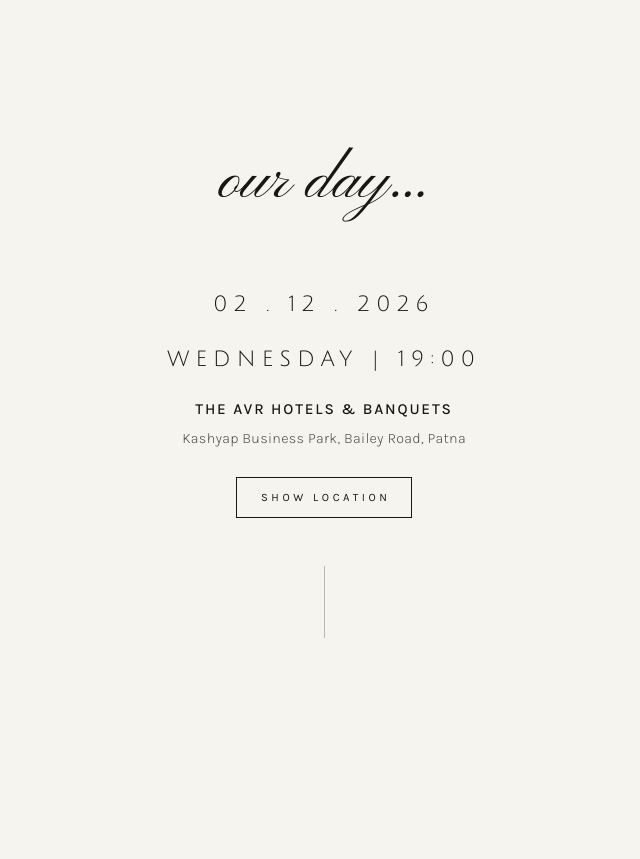
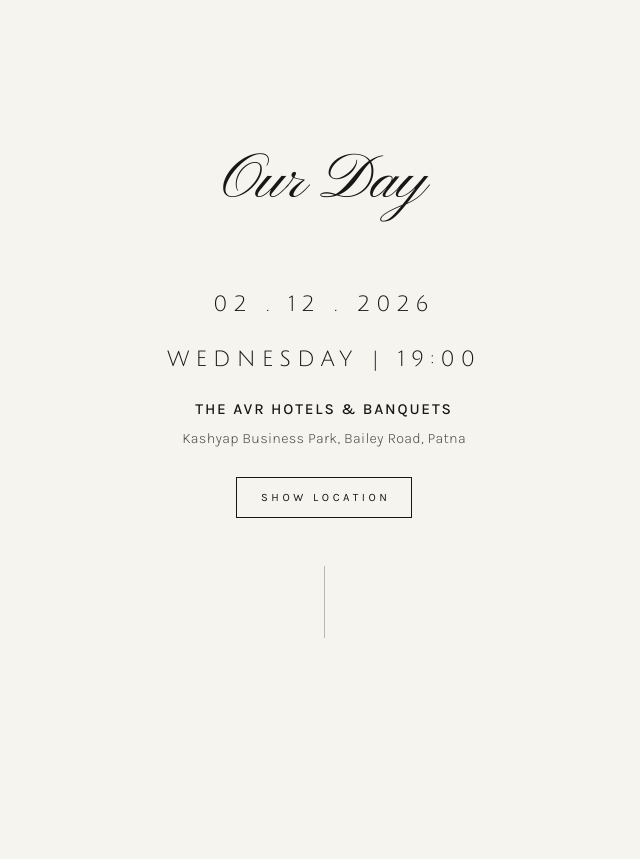
Before and after one commit to infodexx/itiwedsrajat, a plain HTML site: page index.html in a window 1280 px wide. Shown: the part 1540-2399 px from the top of the page, without its empty margins (316-956 px from the left). Drawn offline with nearby package versions, Linux system fonts and the light colour scheme.

Commit message:
Update schedule title to 'Our Day'

```diff
--- a/index.html
+++ b/index.html
@@ -64,7 +64,7 @@
 
         <!-- ═══════════ SCHEDULE ═══════════ -->
     <section class="schedule" id="schedule">
-      <h2 class="script-title reveal">our day...</h2>
+      <h2 class="script-title reveal">Our Day</h2>
 
       <!-- CUSTOMIZE: for each event, change the time, name, venue, address
            and Google Maps link. To get the link: search the venue on
```
